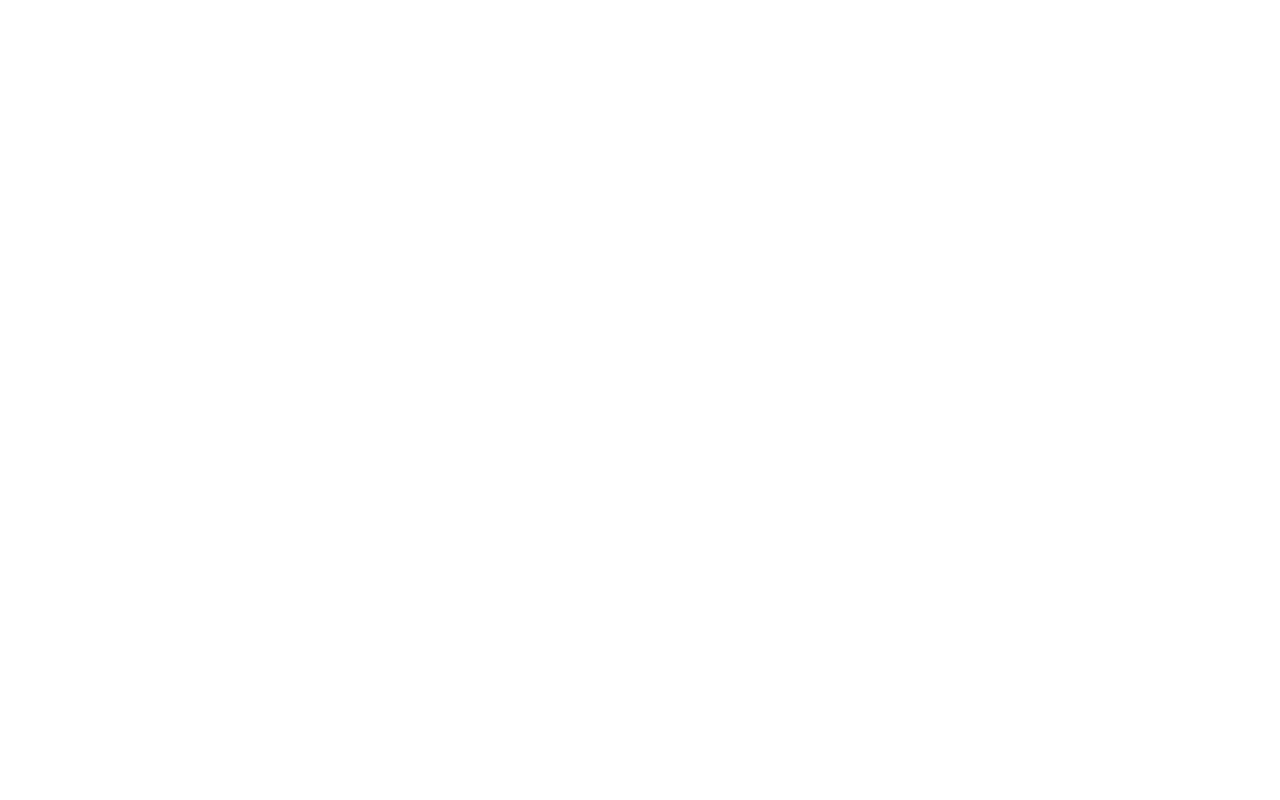
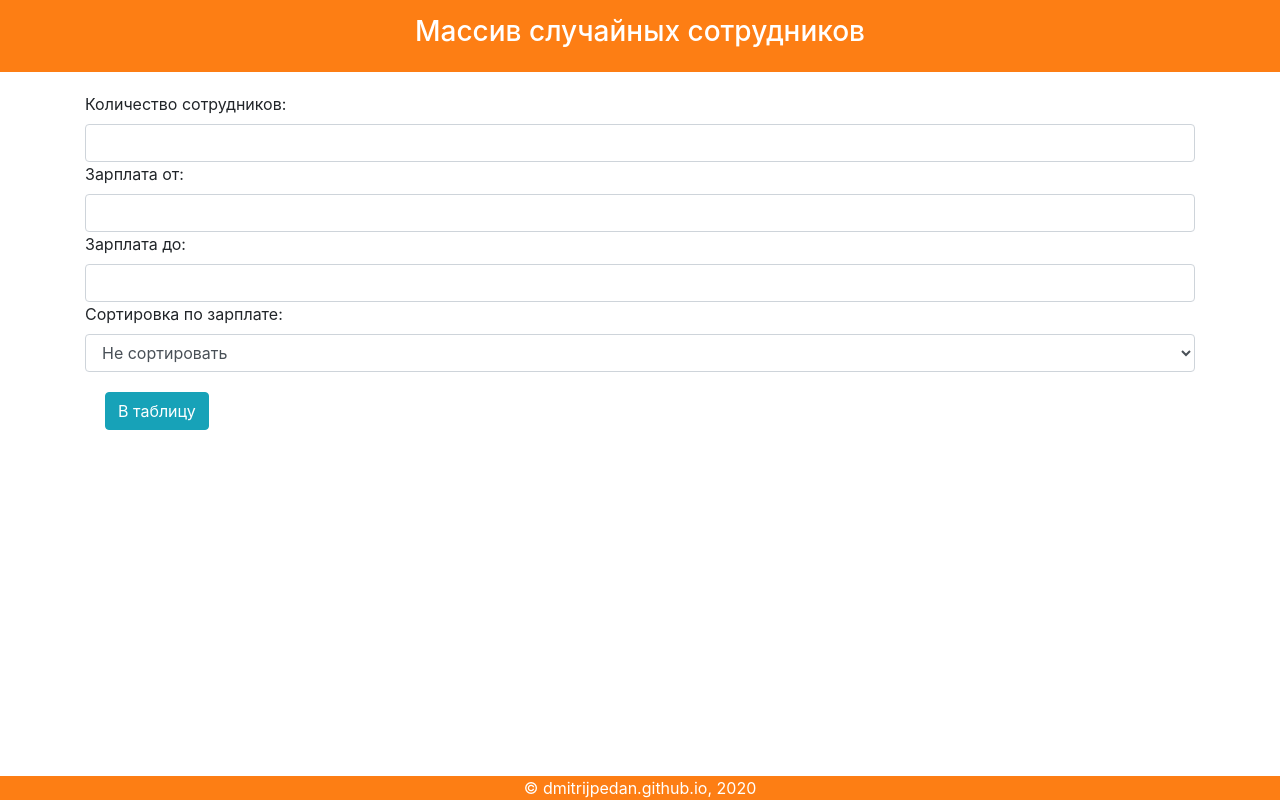
Before and after one commit to DmitrijPedan/random_employees, a plain HTML site: page index.html in a window 1280 px wide. Drawn offline with nearby package versions, Linux system fonts and the light colour scheme.

Commit message:
add html interface render

```diff
--- /dev/null
+++ b/css/style.css
@@ -0,0 +1,16 @@
+header {
+    background-color: #fd7e14;
+    color: white;
+    padding: 15px;
+    text-align: center;
+    margin-bottom: 20px;
+}
+footer {
+    position: fixed;
+    width: 100%;
+    bottom: 0;
+    background-color: #fd7e14;
+    color: white;
+    margin-top: 30px;
+    text-align: center;
+}
--- a/index.html
+++ b/index.html
@@ -4,10 +4,44 @@
     <meta charset="UTF-8">
     <meta name="viewport" content="width=device-width, initial-scale=1.0">
     <meta http-equiv="X-UA-Compatible" content="ie=edge">
+    <link rel="stylesheet" href="https://stackpath.bootstrapcdn.com/bootstrap/4.4.1/css/bootstrap.min.css" integrity="sha384-Vkoo8x4CGsO3+Hhxv8T/Q5PaXtkKtu6ug5TOeNV6gBiFeWPGFN9MuhOf23Q9Ifjh" crossorigin="anonymous">
+    <link rel="stylesheet" href="./css/style.css">
     <title>Document</title>
 </head>
 <body>
 
+    <div id="app"> </div>
+
     <script src="js/app.js"></script>
 </body>
 </html>
+
+
+        <!-- <section>
+            <div class="container">
+                <div class="row">
+                    <div class="col">
+
+                        <label for="inputStuff">Количество сотрудников:</label>
+                        <input type="number" id="inputStuff" class="form-control">
+
+                        <label for="minSalary">Зарплата от:</label>
+                        <input type="number" id="minSalary" class="form-control">
+
+                        <label for="maxSalary">Зарплата до:</label>
+                        <input type="number" id="maxSalary" class="form-control">
+
+                        <label for="inputSort">Сортировка по зарплате:</label>
+                        <select id="inputSort" class="form-control">
+                        <option value="0">Не сортировать</option>
+                        <option value="1">По возрастанию</option>
+                        <option value="2">По убыванию</option>
+                        </select>
+
+                        <button style="margin: 20px;" type="submit" class="btn btn-info">В таблицу</button>
+
+
+                    </div>
+                </div>
+            </div>
+        </section> -->
--- a/js/app.js
+++ b/js/app.js
@@ -44,7 +44,78 @@ const alertArrayOfObjects = (obj) => {
     return str;
 }
 
-let x = getArrayOfRandomObjects(prompt('Введите количество сотрудников'));
-let y = sortArrayToSalary(x, prompt('Введите ключ сортировки (1-ask, 2-desk)'));
-let z = alertArrayOfObjects(y);
-history.back();
+const createHTMLNode = (tag, attrs, inner) => {
+    const element = document.createElement(tag);
+    attrs.map(attr => {element.setAttribute(attr.name, attr.value.join(' '))});
+    inner
+        ?
+            Array.isArray(inner) ? inner.map(el => element.appendChild(el)):
+                element.innerHTML=inner
+                :null;
+    return element;
+}
+
+
+
+const getHeader = () => {
+    let h3 = createHTMLNode ('h3', [], 'Массив случайных сотрудников');
+    let col = createHTMLNode ('div', [{name: 'class', value:['col']}], [h3])
+    let row = createHTMLNode ('div', [{name: 'class', value:['row']}], [col])
+    let container = createHTMLNode ('div', [{name: 'class', value:['container']}], [row])
+    let header = createHTMLNode ('header', [], [container]);
+    document.getElementById('app').appendChild(header);
+}
+
+const getFooter = () => {
+    let span = createHTMLNode ('span', [], `&#169 dmitrijpedan.github.io, ${new Date ().getFullYear()}`);
+    let col = createHTMLNode ('div', [{name: 'class', value:['col']}], [span])
+    let row = createHTMLNode ('div', [{name: 'class', value:['row']}], [col])
+    let container = createHTMLNode ('div', [{name: 'class', value:['container']}], [row])
+    let footer = createHTMLNode ('footer', [], [container]);
+    document.getElementById('app').appendChild(footer);
+}
+
+const getSelectSection = () => {
+    let col = createHTMLNode ('div', [{name: 'class', value:['col']}], [
+        createHTMLNode ('label', [{name: 'for', value:['inputStuff']}], 'Количество сотрудников:'),
+        createHTMLNode ('input', [{name: 'type', value:['number']}, {name: 'class', value:['form-control']}, {name: 'id', value:['inputStuff']}], null),
+        createHTMLNode ('label', [{name: 'for', value:['minSalary']}], 'Зарплата от:'),
+        createHTMLNode ('input', [{name: 'type', value:['number']}, {name: 'class', value:['form-control']}, {name: 'id', value:['minSalary']}], null),
+        createHTMLNode ('label', [{name: 'for', value:['maxSalary']}], 'Зарплата до:'),
+        createHTMLNode ('input', [{name: 'type', value:['number']}, {name: 'class', value:['form-control']}, {name: 'id', value:['maxSalary']}], null),
+        createHTMLNode ('label', [{name: 'for', value:['inputSort']}], 'Сортировка по зарплате:'),
+        createHTMLNode ('select', [{name: 'class', value:['form-control']}, {name: 'id', value:['inputSort']}], [
+            createHTMLNode ('option', [{name: 'value', value:['0']}], 'Не сортировать'),
+            createHTMLNode ('option', [{name: 'value', value:['1']}], 'По возрастанию'),
+            createHTMLNode ('option', [{name: 'value', value:['2']}], 'По убыванию'),
+        ]),
+        createHTMLNode ('button', [{name: 'id', value:['toTable']}, {name: 'type', value:['submit']}, {name: 'class', value:['btn', 'btn-info']}, {name: 'style', value:['margin: 20px;']}], 'В таблицу'),
+
+    ]);
+    let row = createHTMLNode ('div', [{name: 'class', value:['row']}], [col])
+    let container = createHTMLNode ('div', [{name: 'class', value:['container']}], [row])
+    let section = createHTMLNode ('section', [], [container]);
+    document.getElementById('app').appendChild(section);
+}
+
+const getTableSection = () => {
+    let col = createHTMLNode ('div', [{name: 'class', value:['col']}, {name: 'id', value:['output']}], null);
+    let row = createHTMLNode ('div', [{name: 'class', value:['row']}], [col])
+    let container = createHTMLNode ('div', [{name: 'class', value:['container']}], [row])
+    let section = createHTMLNode ('section', [], [container]);
+    document.getElementById('app').appendChild(section);
+}
+
+
+{/* <section>
+<div class="container">
+    <div class="row" id="output">
+    </div>
+</div>
+</section> */}
+
+
+getHeader()
+getSelectSection()
+getTableSection()
+getFooter()
```
